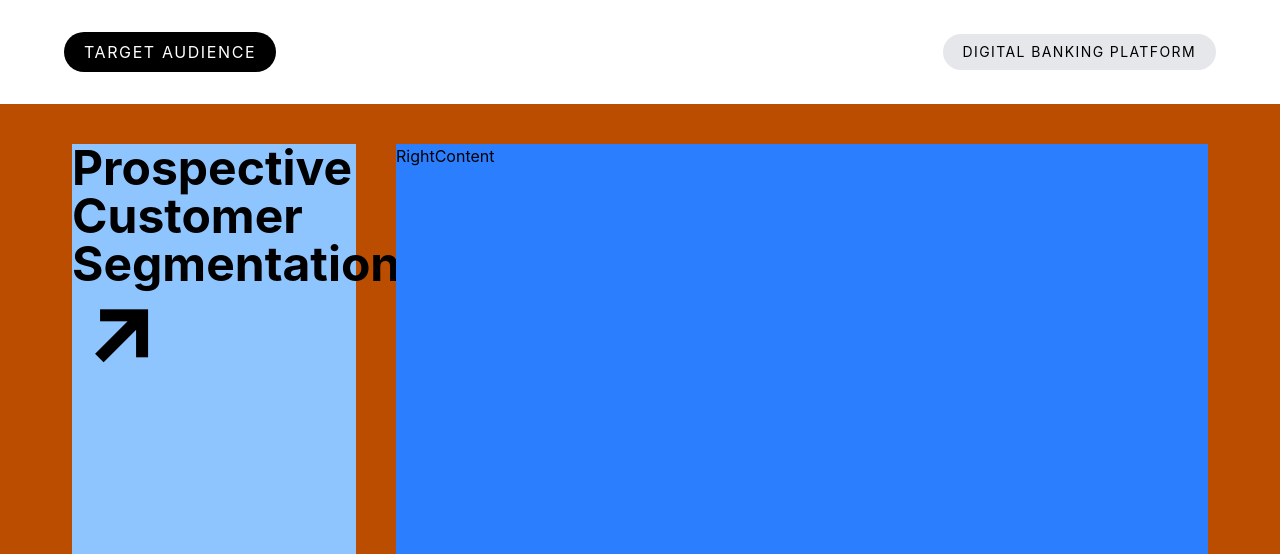
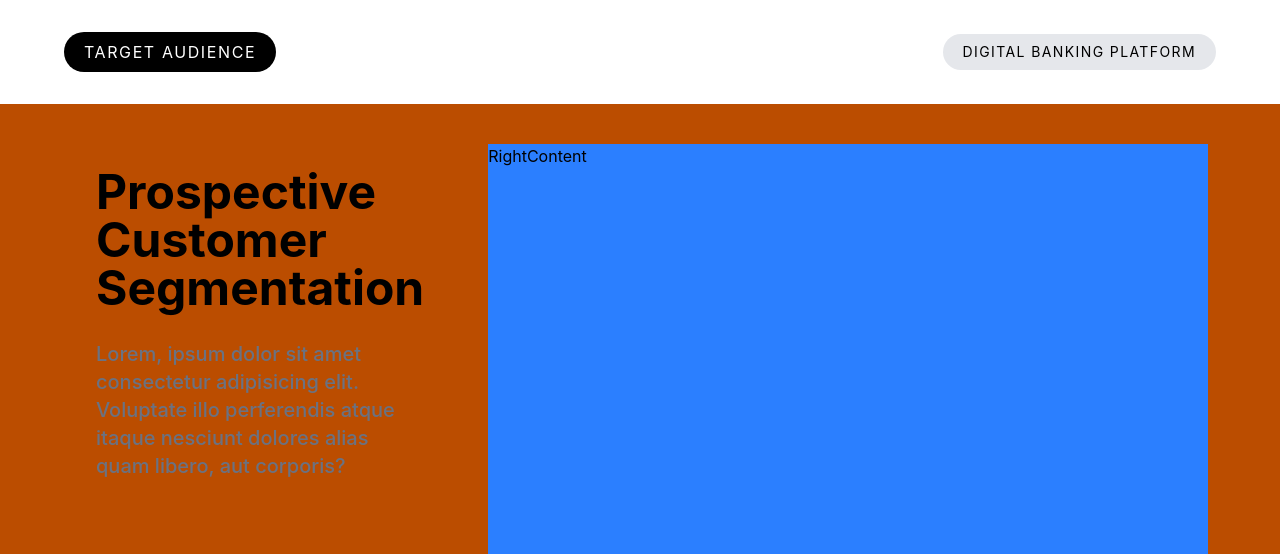
Before and after one commit to Samijagirdar/React-UI-Project, a React (Vite) app: page / in a window 1280 px wide. Shown: the top 554 px of the page. Built offline with nearby package versions, Linux system fonts and the light colour scheme.

Commit message:
refactor(section1): extract HeroText component

```diff
--- /dev/null
+++ b/src/components/Section1/HeroText.jsx
@@ -0,0 +1,18 @@
+import React from "react";
+
+const HeroText = () => {
+  return (
+    <div className="p-6">
+      <h3 className=" mb-7 text-5xl font-bold">
+        Prospective <br /> <span>Customer</span> <br /> Segmentation
+      </h3>
+      <p className="text-xl font-medium text-gray-500">
+        Lorem, ipsum dolor sit amet consectetur adipisicing elit. Voluptate illo
+        perferendis atque itaque nesciunt dolores alias quam libero, aut
+        corporis?
+      </p>
+    </div>
+  );
+};
+
+export default HeroText;
--- a/src/components/Section1/LeftContent.jsx
+++ b/src/components/Section1/LeftContent.jsx
@@ -1,16 +1,12 @@
 import "remixicon/fonts/remixicon.css";
+import HeroText from "./HeroText";
+import Arrow from "./Arrow";
 
 const LeftContent = () => {
   return (
-    <div className="h-full w-1/4 bg-blue-300 text-5xl font-bold">
-      <div>
-        <h3>
-          Prospective <br /> <span>Customer</span> <br /> Segmentation
-        </h3>
-      </div>
-      <div className="text-8xl">
-        <i className="ri-arrow-right-up-line"></i>
-      </div>
+    <div className="h-full w-1/3 flex flex-col justify-between">
+      <HeroText />
+      <Arrow />
     </div>
   );
 };
```
